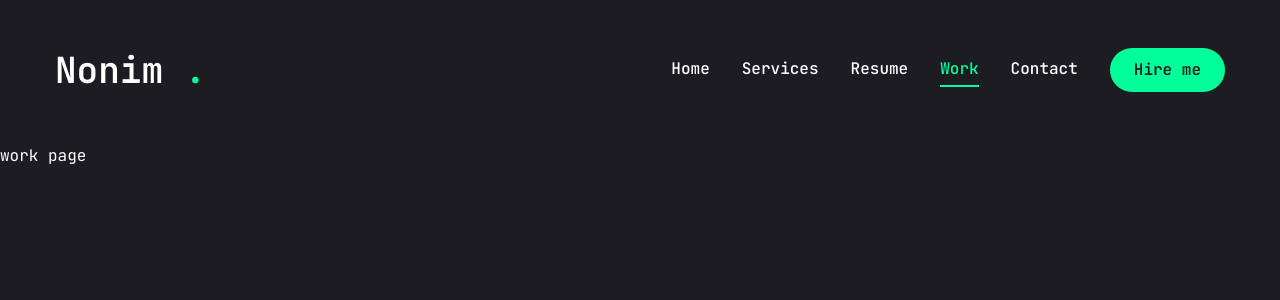
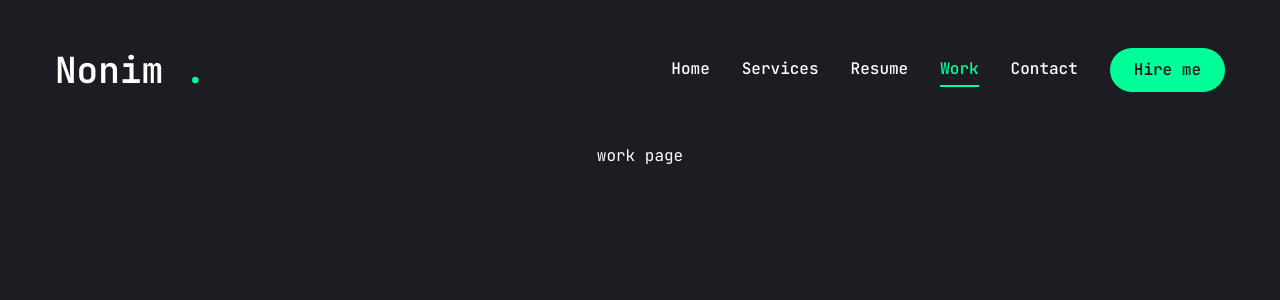
Before and after one commit to NonimUdara/my-portfolio, a Next.js app: page /work in a window 1280 px wide. Shown: the top 300 px of the page. Built offline with nearby package versions, Linux system fonts and the light colour scheme.

Commit message:
update work page

```diff
--- a/app/work/page.jsx
+++ b/app/work/page.jsx
@@ -34,7 +34,7 @@ const projects = [
 
 const Work = () => {
   return (
-    <div>work page</div>
+    <div className="text-center">work page</div>
   )
 }
 
```
